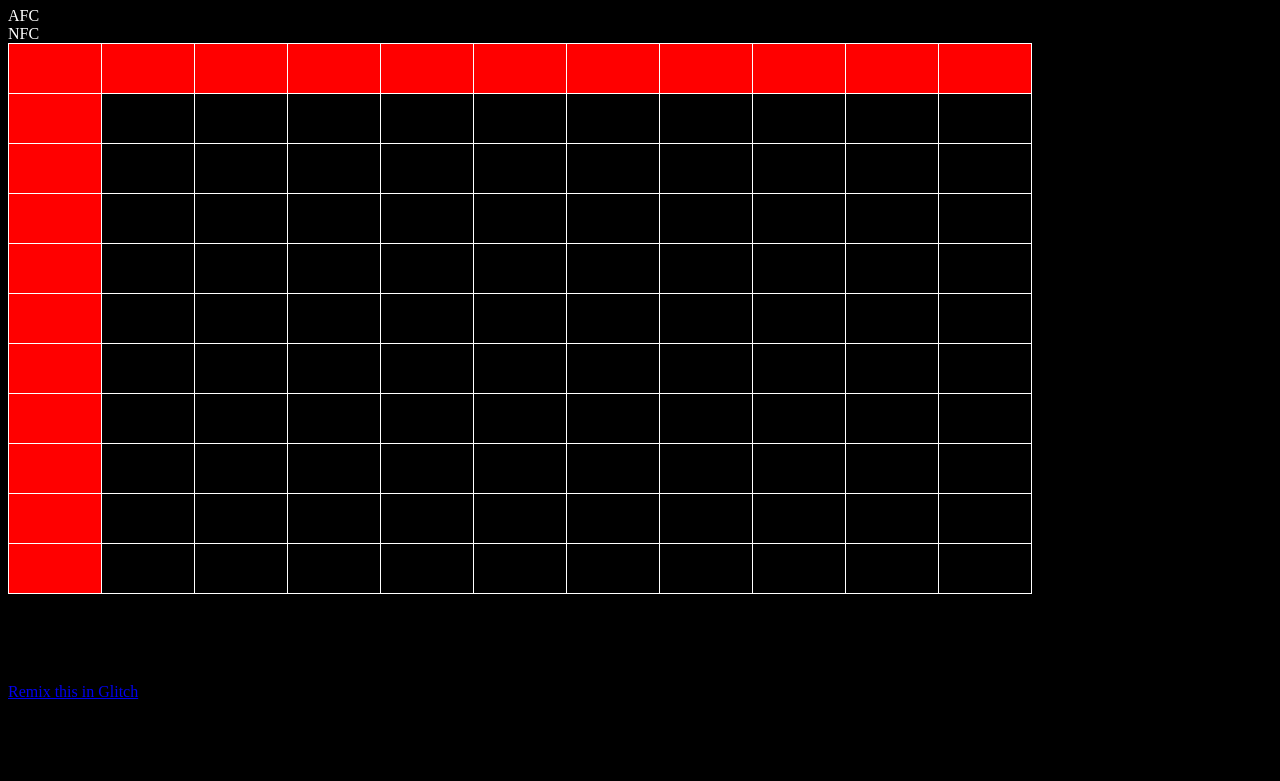
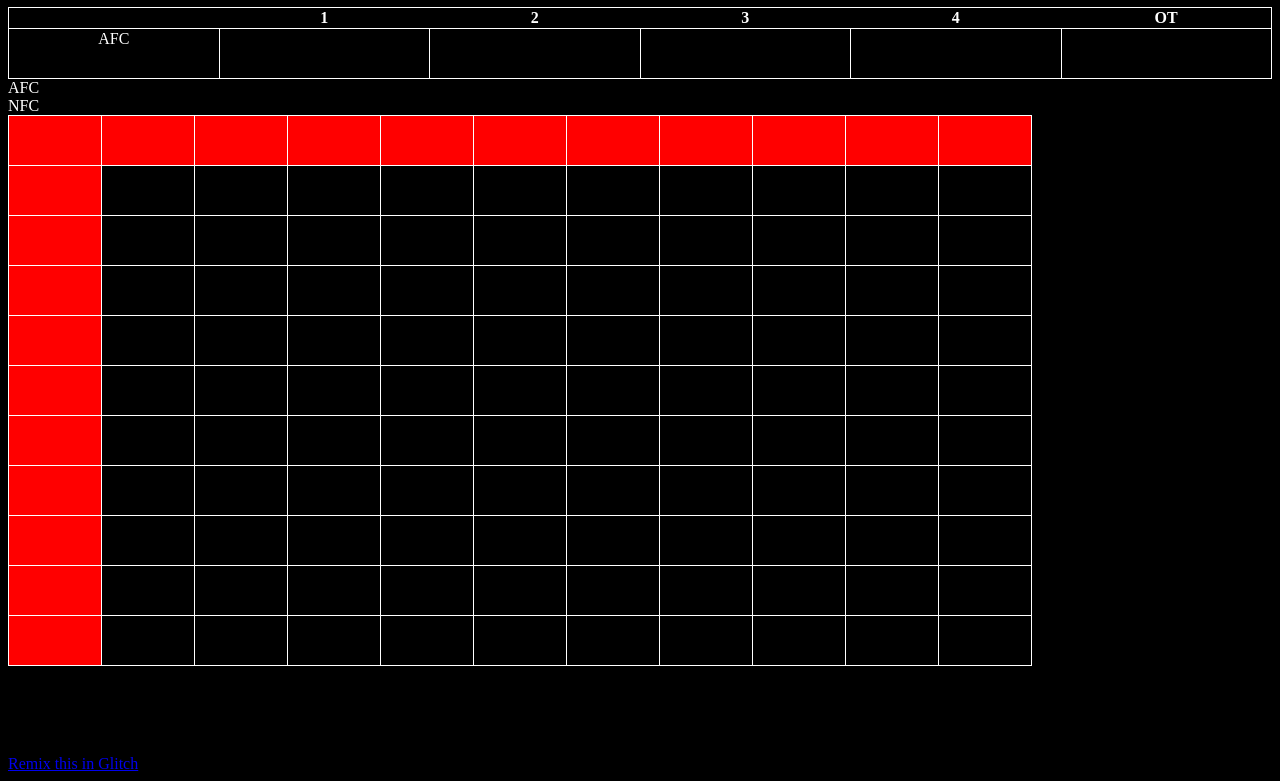
Before and after one commit to cjhaviland/superbowl-boxes-live, a website: page views/index.html in a window 1280 px wide. Shown: the part 81-862 px from the top of the page. Before the commit the page ends 800 px from the top, so only its background shows below. Drawn offline with nearby package versions, Linux system fonts and the light colour scheme; no server answers.

Commit message:
👑👷 Checkpoint views/index.html:533956/267

```diff
--- a/views/index.html
+++ b/views/index.html
@@ -26,6 +26,31 @@
     </header>
 
     <main>
+      <div class="scores">
+        <table>
+          <thead>
+            <tr>
+              <th></th>
+              <th>1</th>
+              <th>2</th>
+              <th>3</th>
+              <th>4</th>
+              <th>OT</th>
+            </tr>
+          </thead>
+          <tbody>
+            <tr>
+              <td>AFC</td>
+              <td></td>
+              <td></td>
+              <td></td>
+              <td></td>
+              <td></td>
+            </tr>
+
+          </tbody>
+        </table>
+      </div>
       <div class="afc">AFC</div>
       <div class="nfc">NFC</div>
       <div class="table">
```
